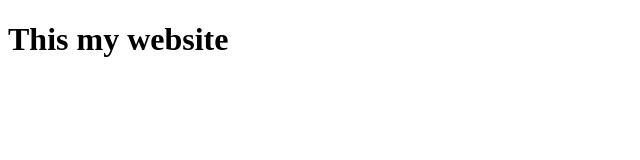
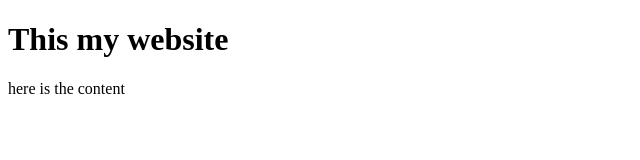
Before and after one commit to fengjie8791/fengjie8791.github.io, a plain HTML site: page index.html in a window 1280 px wide. Shown: the whole page, without its empty margins (0-640 px from the left). Drawn offline with Linux system fonts and the light colour scheme.

Commit message:
Fixed homepage text and layout

```diff
--- a/index.html
+++ b/index.html
@@ -7,5 +7,6 @@
 </head>
 <body>
     <h1>This my website</h1>
+    <p>here is the content</p>
 </body>
 </html>
```
